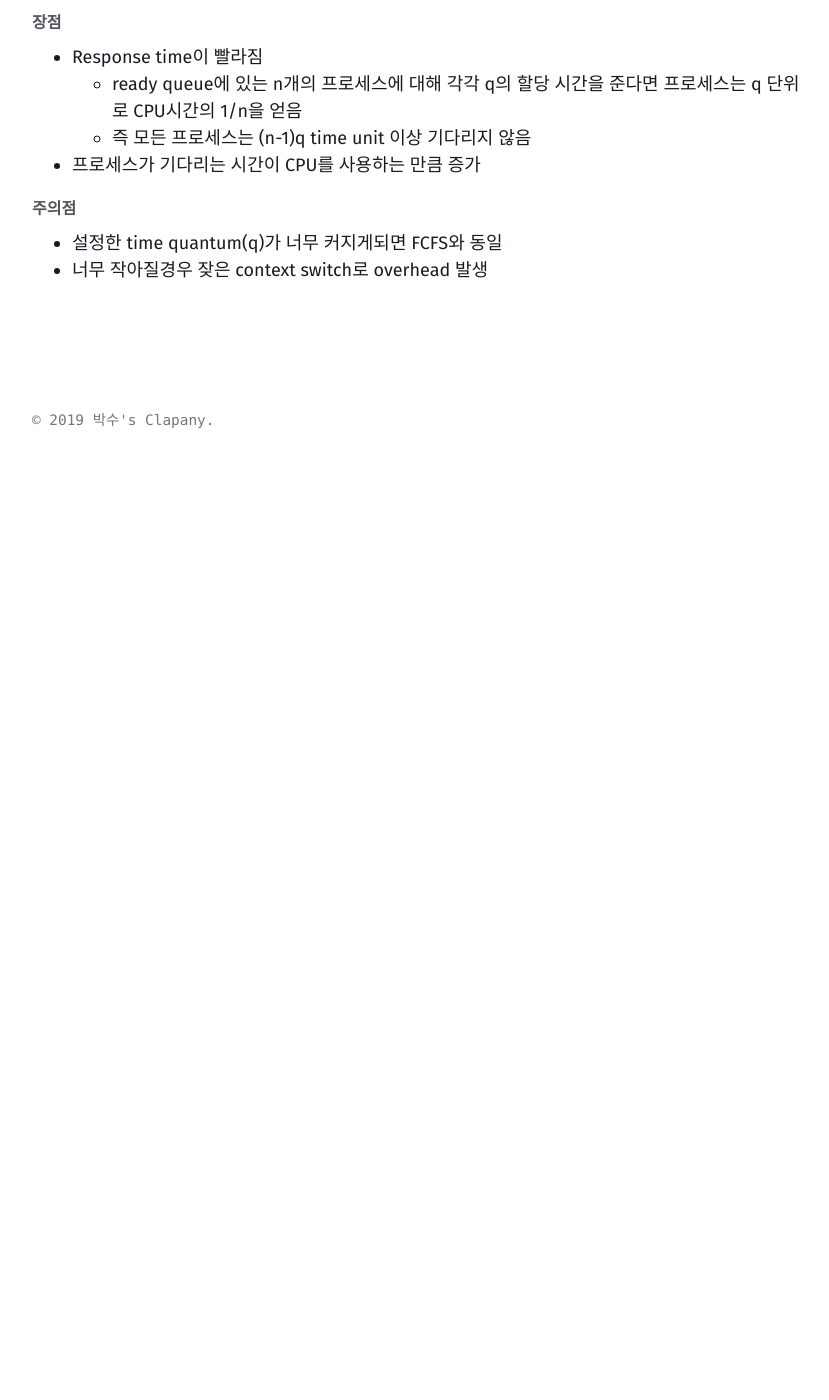
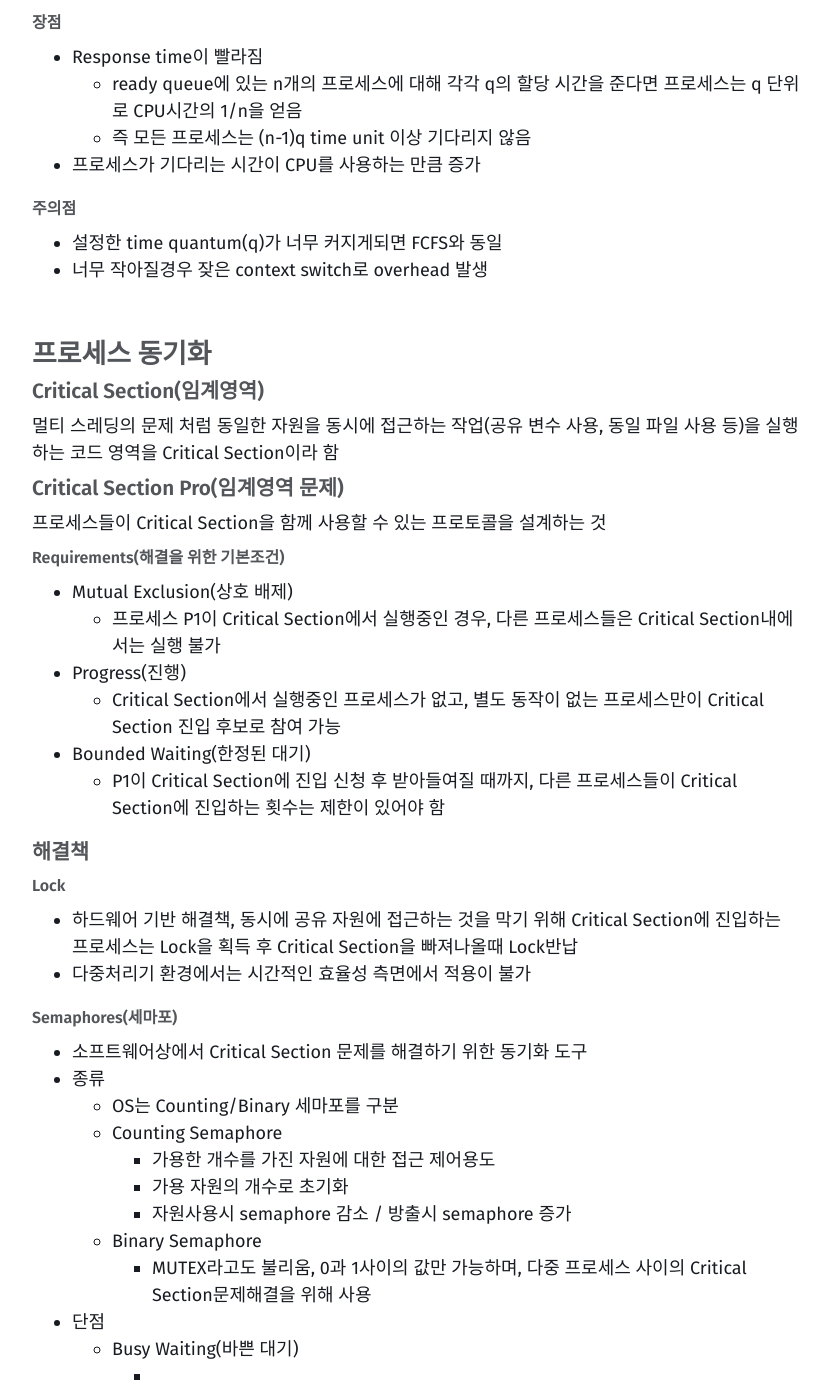
Before and after one commit to mrclap/mrclap.github.io, a Jekyll site: the page built from _posts/overall/2019-08-08-OS.md, in a window 1280 px wide and 1400 px high, scrolled down 4954 px. Shown: the whole window, without its empty margins (40-869 px from the left). Built offline with Jekyll 4.4.1, drawn with Linux system fonts in a browser that asks for light colours; before the commit the page ends 5394 px from its top, so only the background shows below that.

Commit message:
working on os

```diff
--- a/_posts/overall/2019-08-08-OS.md
+++ b/_posts/overall/2019-08-08-OS.md
@@ -184,3 +184,37 @@ cf) 메모리에 프로그램이 너무 많거나 적게 올라가도 성능이
 
 
 <br/>
+
+### 프로세스 동기화
+#### Critical Section(임계영역)
+멀티 스레딩의 문제 처럼 동일한 자원을 동시에 접근하는 작업(공유 변수 사용, 동일 파일 사용 등)을 실행하는 코드 영역을 Critical Section이라 함
+
+#### Critical Section Pro(임계영역 문제)
+프로세스들이 Critical Section을 함께 사용할 수 있는 프로토콜을 설계하는 것
+
+##### Requirements(해결을 위한 기본조건)
+- Mutual Exclusion(상호 배제)
+  - 프로세스 P1이 Critical Section에서 실행중인 경우, 다른 프로세스들은 Critical Section내에서는 실행 불가
+- Progress(진행)
+  - Critical Section에서 실행중인 프로세스가 없고, 별도 동작이 없는 프로세스만이 Critical Section 진입 후보로 참여 가능
+- Bounded Waiting(한정된 대기)
+  - P1이 Critical Section에 진입 신청 후 받아들여질 때까지, 다른 프로세스들이 Critical Section에 진입하는 횟수는 제한이 있어야 함
+
+#### 해결책
+##### Lock
+- 하드웨어 기반 해결책, 동시에 공유 자원에 접근하는 것을 막기 위해 Critical Section에 진입하는 프로세스는 Lock을 획득 후 Critical Section을 빠져나올때 Lock반납
+- 다중처리기 환경에서는 시간적인 효율성 측면에서 적용이 불가
+
+##### Semaphores(세마포)
+- 소프트웨어상에서 Critical Section 문제를 해결하기 위한 동기화 도구
+- 종류
+  - OS는 Counting/Binary 세마포를 구분
+  - Counting Semaphore
+    - 가용한 개수를 가진 자원에 대한 접근 제어용도
+    - 가용 자원의 개수로 초기화
+    - 자원사용시 semaphore 감소 / 방출시 semaphore 증가
+  - Binary Semaphore
+    - MUTEX라고도 불리움, 0과 1사이의 값만 가능하며, 다중 프로세스 사이의 Critical Section문제해결을 위해 사용
+- 단점
+  - Busy Waiting(바쁜 대기)
+    -
```
